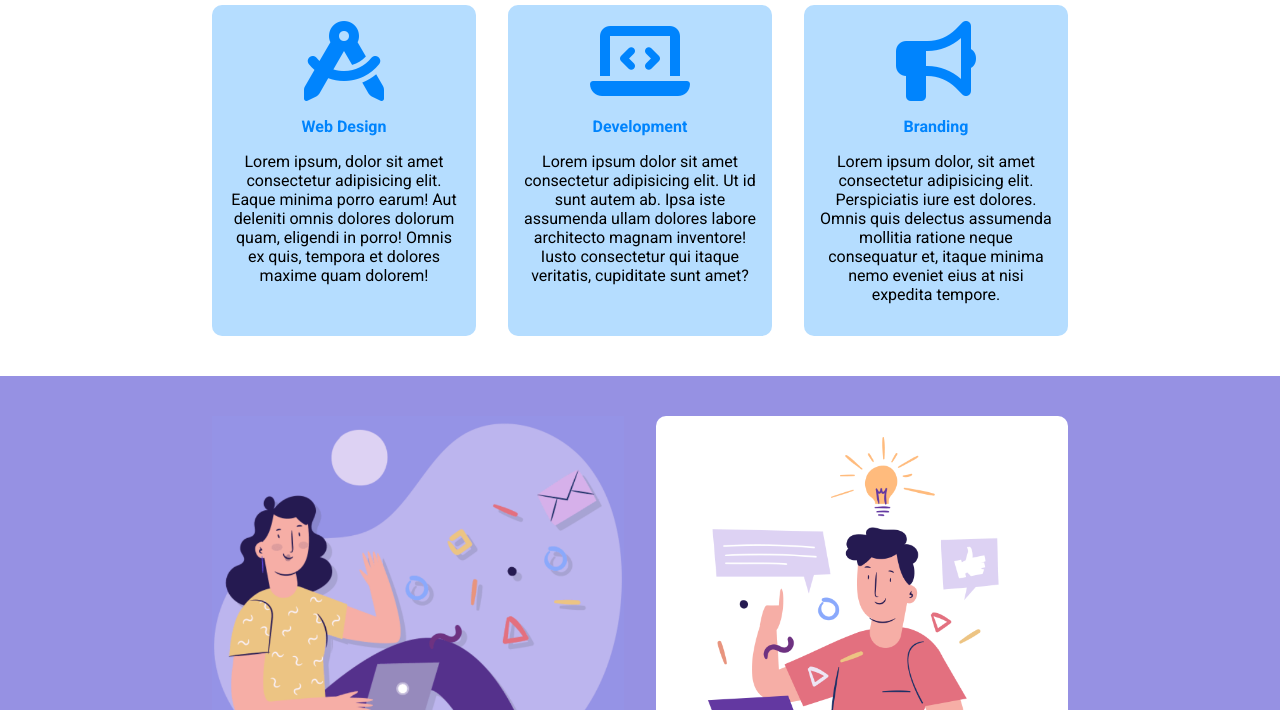
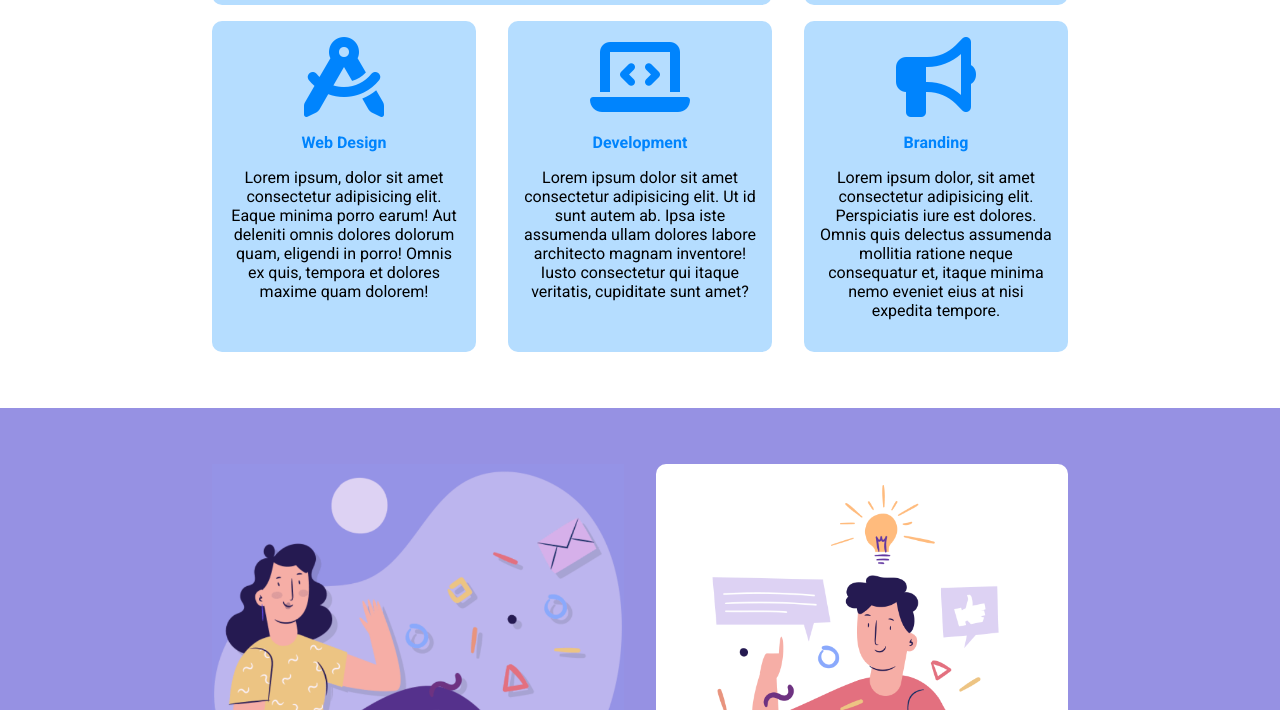
Before and after one commit to LuigginaRossi/htmlcss-responsive-layout, a plain HTML site: page index.html in a window 1280 px wide. Shown: the part 477-1187 px from the top of the page. Drawn offline with Linux system fonts and the light colour scheme.

Commit message:
padding section

```diff
--- a/css/style.css
+++ b/css/style.css
@@ -40,7 +40,7 @@ button {
     margin-bottom: var(--spacer);
 }
 section,footer {
-    padding: var(--spacer);
+    padding: calc(var(--spacer) * 2);
 }
 
 h1 {
```
